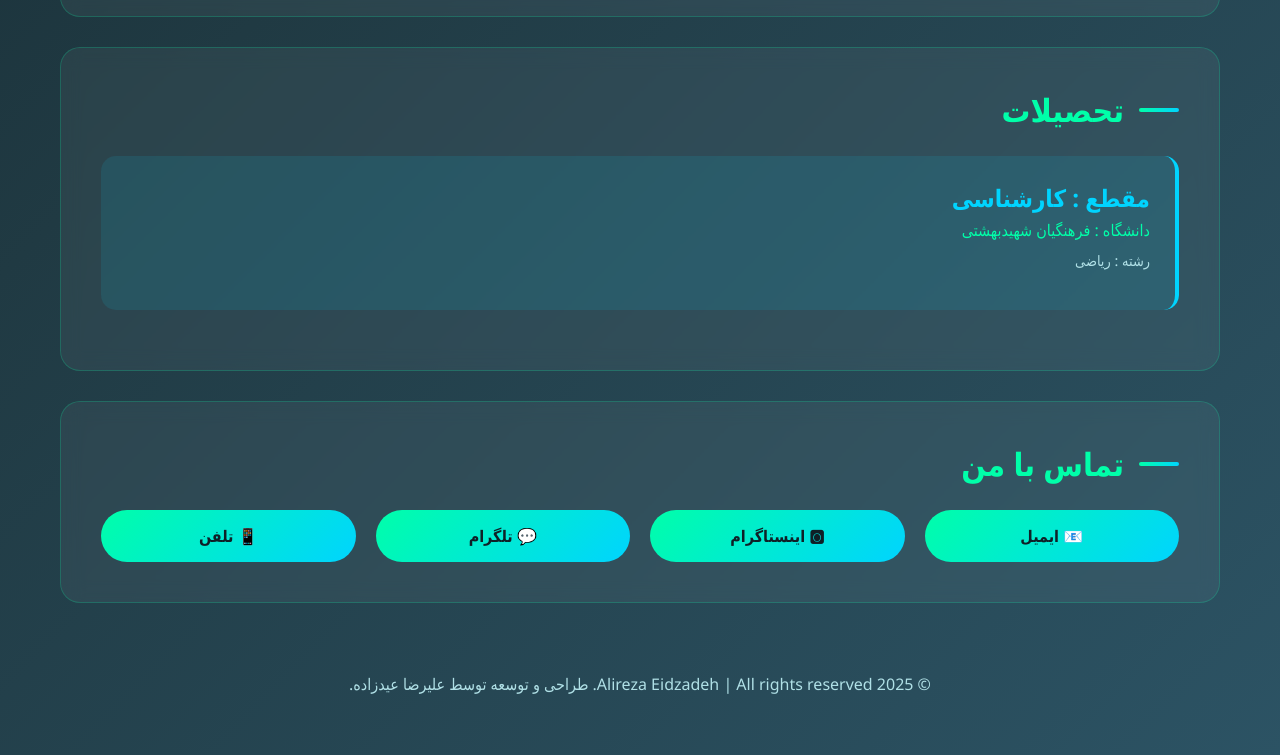
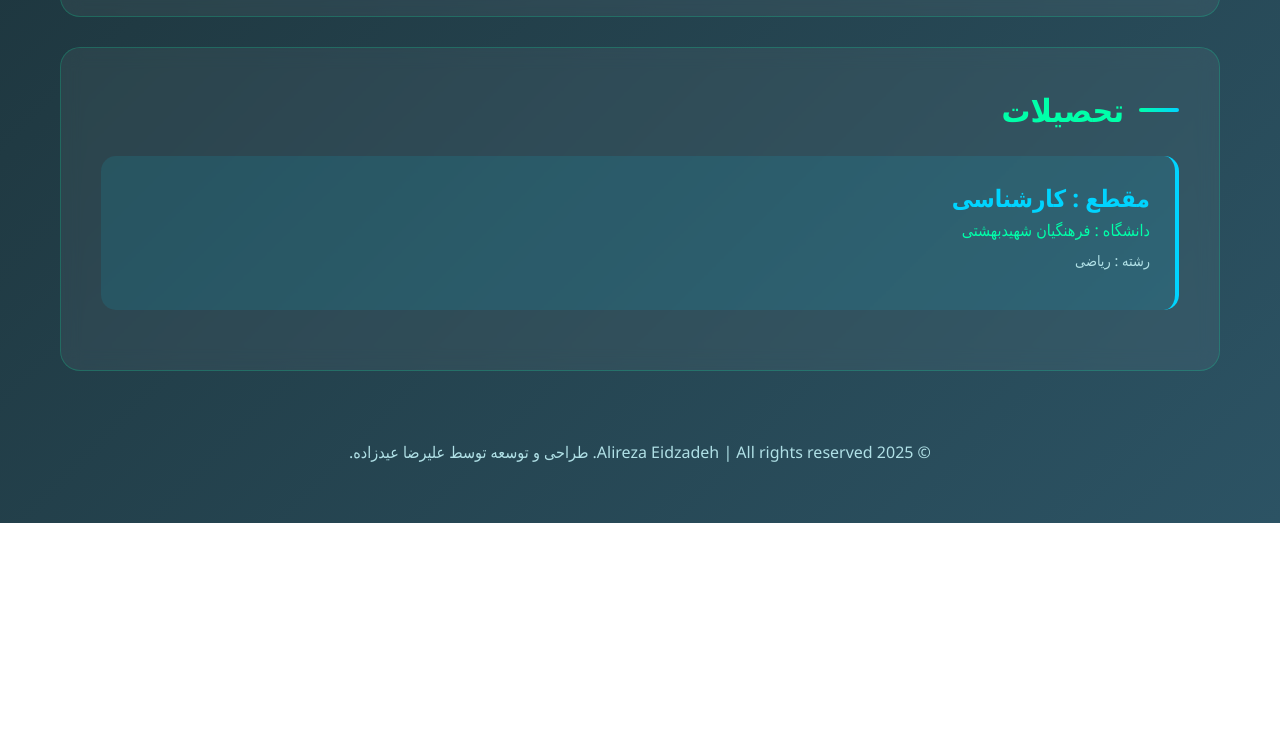
Before and after one commit to alirezaeidzadeh/Portfolio, a plain HTML site: page main 2nd edition.html in a window 1280 px wide. Shown: the part 1482-2237 px from the top of the page. After the commit the page ends 2005 px from the top, so only its background shows below. Drawn offline with Linux system fonts and the light colour scheme.

Commit message:
delete liks

```diff
--- a/main 2nd edition.html
+++ b/main 2nd edition.html
@@ -273,16 +273,6 @@
             </div>
         </section>
 
-        <section class="section">
-            <h2 class="section-title">تماس با من</h2>
-            <div class="contact-grid">
-                <a href="mailto:ar.eidzadeh@gmail.com" class="contact-btn">📧 ایمیل</a>
-                <a href="https://instagram.com/ar_eidzadeh" class="contact-btn" target="_blank">🅾 اینستاگرام</a>
-                <a href="https://t.me/ar_eidzadeh" class="contact-btn" target="_blank">💬 تلگرام</a>
-                <a href="tel:+989201105361" class="contact-btn">📱 تلفن</a>
-            </div>
-        </section>
-
         <footer>
             <p>© 2025 Alireza Eidzadeh | All rights reserved.
                 طراحی و توسعه توسط علیرضا عیدزاده.
```
